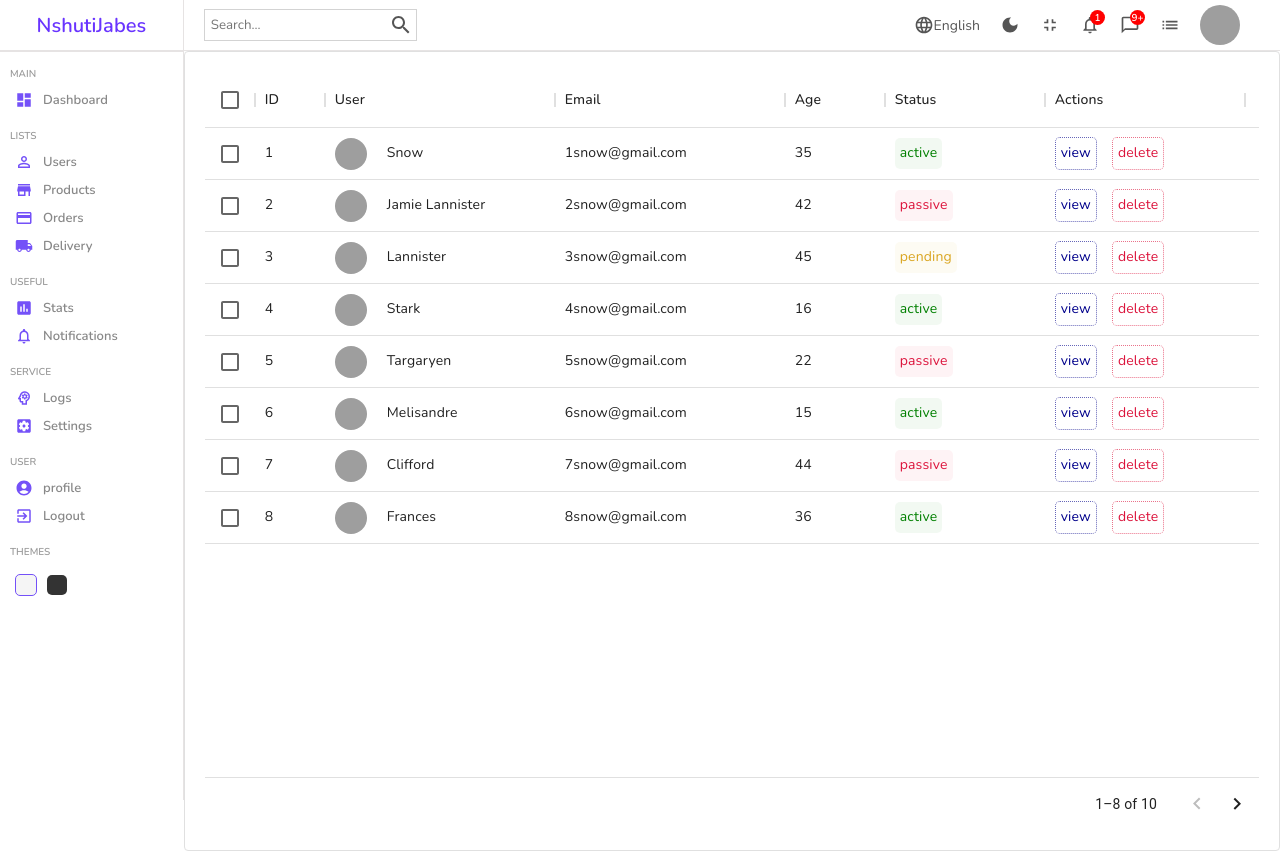
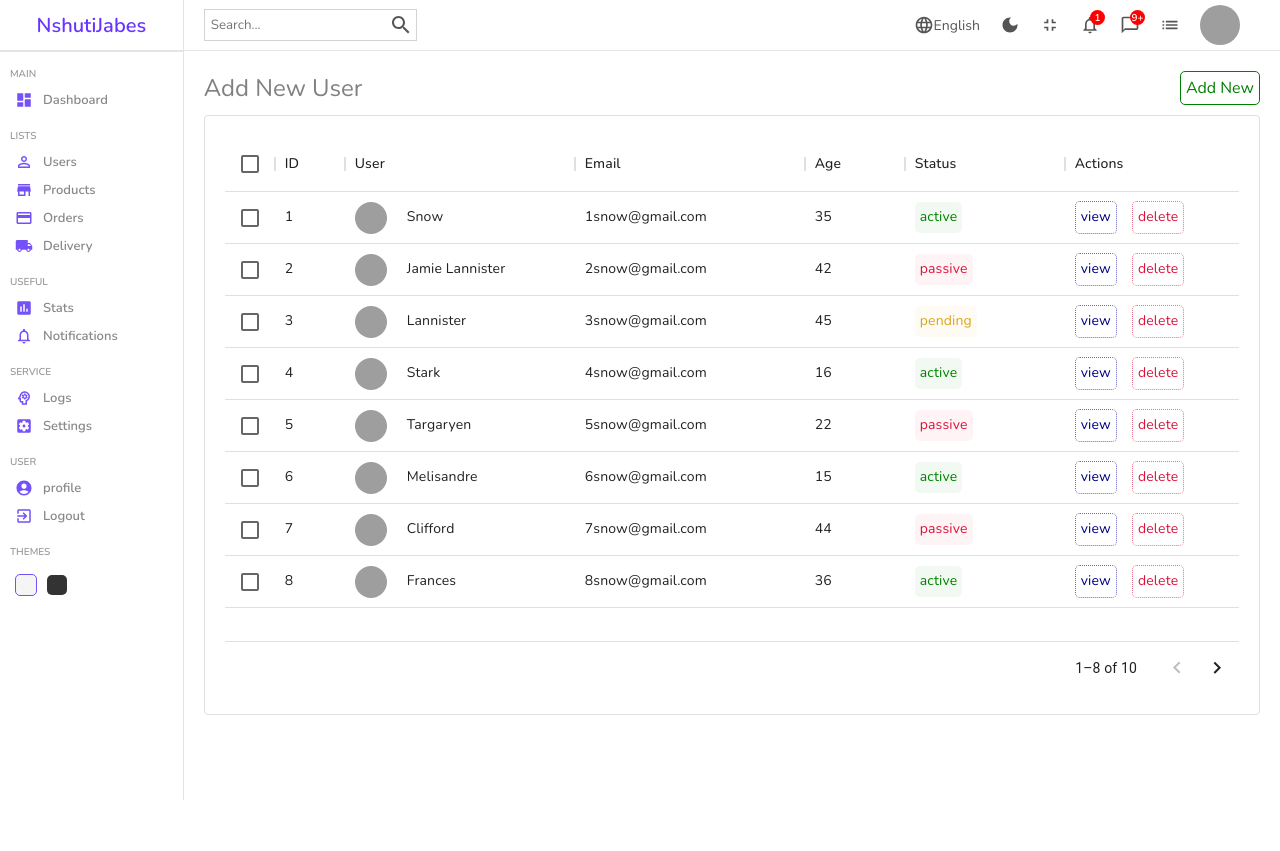
Before and after one commit to n-jabes/admin_dashboard, a React (Create React App) app: page /users in a window 1280 px wide. After the commit the page ends 800 px from the top, so only its background shows below. Built offline with nearby package versions, Linux system fonts and the light colour scheme; grey boxes are pictures that could not be loaded; a web font is replaced by a local one.

Commit message:
added routing to the links on the sidebar(users and products and the logo)

```diff
--- a/src/components/datatable/DataTable.jsx
+++ b/src/components/datatable/DataTable.jsx
@@ -1,6 +1,7 @@
 import "./datatable.scss"
 import { DataGrid } from '@mui/x-data-grid';
 import { userRows, userColumns } from "../../datatablesource"
+import { Link } from "react-router-dom"
 
 function DataTable() {
   const actionColumns = [
@@ -11,7 +12,9 @@
       renderCell: () => {
         return(
           <div className="cellActions">
-            <div className="viewButton">view</div>
+            <Link to="/users/test" style={{textDecoration: "none"}}>
+              <div className="viewButton">view</div>
+            </Link>
             <div className="deleteButton">delete</div>
           </div>
         );
@@ -19,13 +22,21 @@
   }
   ]
   return (
-    <DataGrid className="datatable"
+    <div className="datatable">
+      <div className="datatableTitle">
+        Add New User
+        <Link to="/users/new" className="link">
+          Add New
+        </Link>
+      </div>
+      <DataGrid className="datatable"
         rows={userRows}
         columns={userColumns.concat(actionColumns)}
         pageSize={8}
         rowsPerPageOptions={[8]}
         checkboxSelection
       />
+    </div>
   )
 }
 
--- a/src/components/datatable/datatable.scss
+++ b/src/components/datatable/datatable.scss
@@ -1,6 +1,27 @@
 .datatable{
     height: 600px;
     padding: 20px;
+
+    .datatableTitle{
+        width: 100%;
+        display: flex;
+        font-size: 24px;
+        align-items: center;
+        justify-content: space-between;
+        margin-bottom: 10px;
+        color: gray;
+
+        .link{
+            color: green;
+            font-size: 16px;
+            font-weight: 400;
+            text-decoration: none;
+            cursor: pointer;
+            border: 1px solid green;
+            border-radius: 5px;
+            padding: 5px;
+        }
+    }
 
     .cellWithImg{
         display: flex;
--- a/src/components/sidebar/Sidebar.jsx
+++ b/src/components/sidebar/Sidebar.jsx
@@ -10,15 +10,19 @@
 import PsychologyOutlinedIcon from '@mui/icons-material/PsychologyOutlined';
 import InsertChartIcon from '@mui/icons-material/InsertChart';
 import NotificationsNoneIcon from '@mui/icons-material/NotificationsNone';
+import { Link } from "react-router-dom"
 
 
 const Sidebar = () => {
   return (
     <div className="sidebar">
+      <Link to="/" style={{textDecoration: "none"}}>
         <div className="top">
           <span className="logo">NshutiJabes</span>
         </div>
         <hr />
+      </Link>
+
       <div className="center">
         <ul>
           <p className="title">MAIN</p>
@@ -27,14 +31,19 @@
             <span>Dashboard</span>
           </li>
           <p className="title">LISTS</p>
+          <Link to="/users" style={{textDecoration: "none"}}>
             <li>
               <PersonOutlineIcon className="icon"/>
               <span>Users</span>
             </li>
+          </Link>
+
+          <Link to="/products" style={{textDecoration: "none"}}>
             <li>
               <StoreIcon className="icon"/>
               <span>Products</span>
             </li>
+          </Link>
           <li>
             <CreditCardIcon className="icon"/>
             <span>Orders</span>
--- a/src/pages/new/New.jsx
+++ b/src/pages/new/New.jsx
@@ -1,7 +1,7 @@
 import "./new.scss"
 import Sidebar from "../../components/sidebar/Sidebar"
 import Navbar from "../../components/navbar/Navbar"
-import { DriveFolderUploadOutlinedIcon } from "@mui/icons-material/DriveFolderUploadOutlined"
+import DriveFolderUploadOutlinedIcon from '@mui/icons-material/DriveFolderUploadOutlined'
 import { useState } from "react"
 
 const New = ({inputs, title}) => {
@@ -22,7 +22,7 @@
               src={
                 file
                   ? URL.createObjectURL(file)
-                  : "https:/ / icon-library.com/images/no-image-icon/ no-image-icon-0.jpg"
+                  : "https://icon-library.com/images/no-image-icon/no-image-icon-0.jpg"
               }
               alt=""
             />
@@ -37,7 +37,7 @@
                   type="file"
                   id="file"
                   onChange={e => setFile(e.target.files[0]) }
-                  style={{display: none}}
+                  style={{display: "none"}}
                 />
               </div>
 
--- a/src/pages/new/new.scss
+++ b/src/pages/new/new.scss
@@ -55,6 +55,7 @@
                             padding: 5px;
                             border: none;
                             border-bottom: 1px solid gray;
+                            outline: none
                         }
                     }
 
```
Lines whose indentation alone changed are shown as unchanged.
